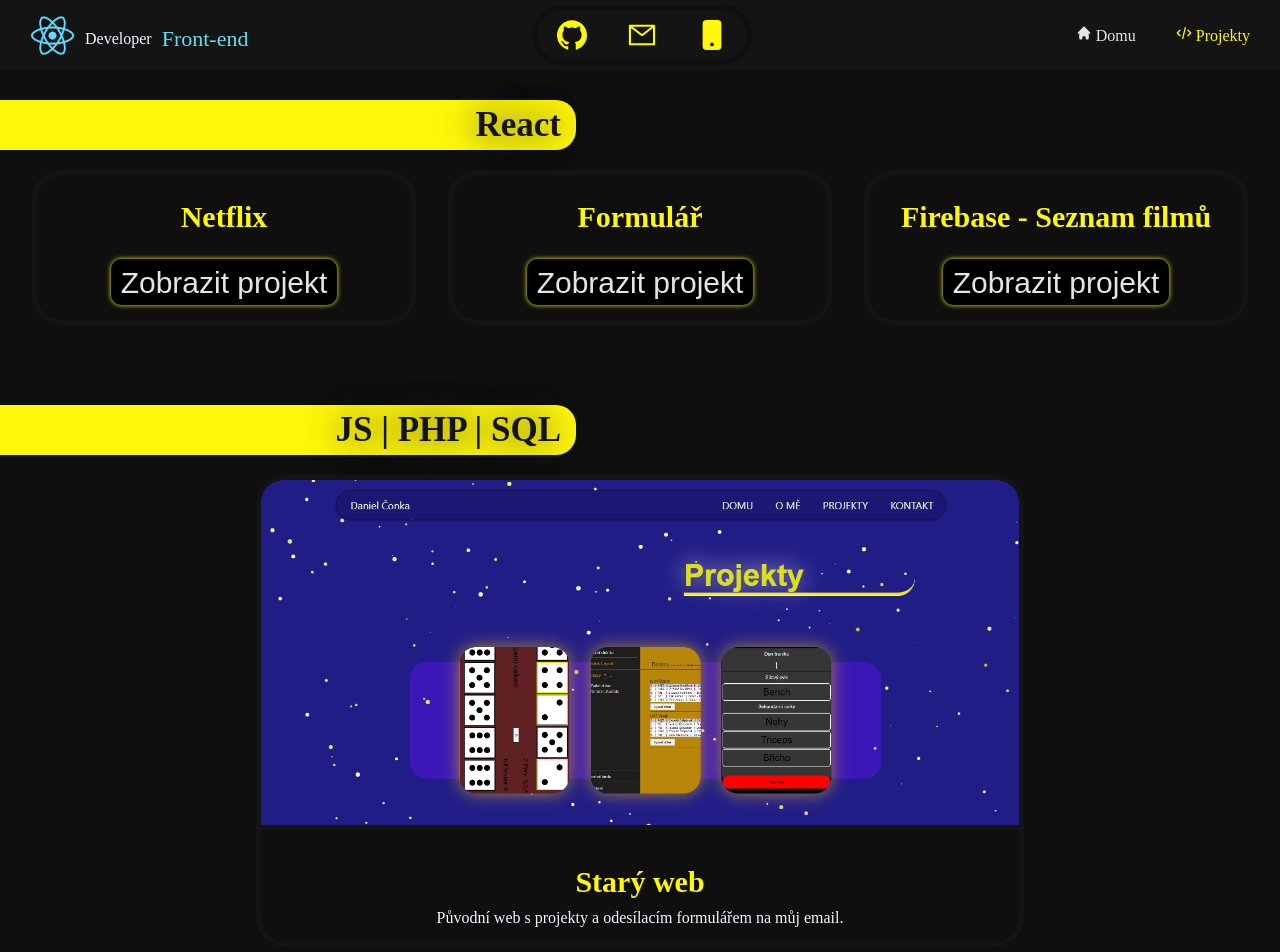
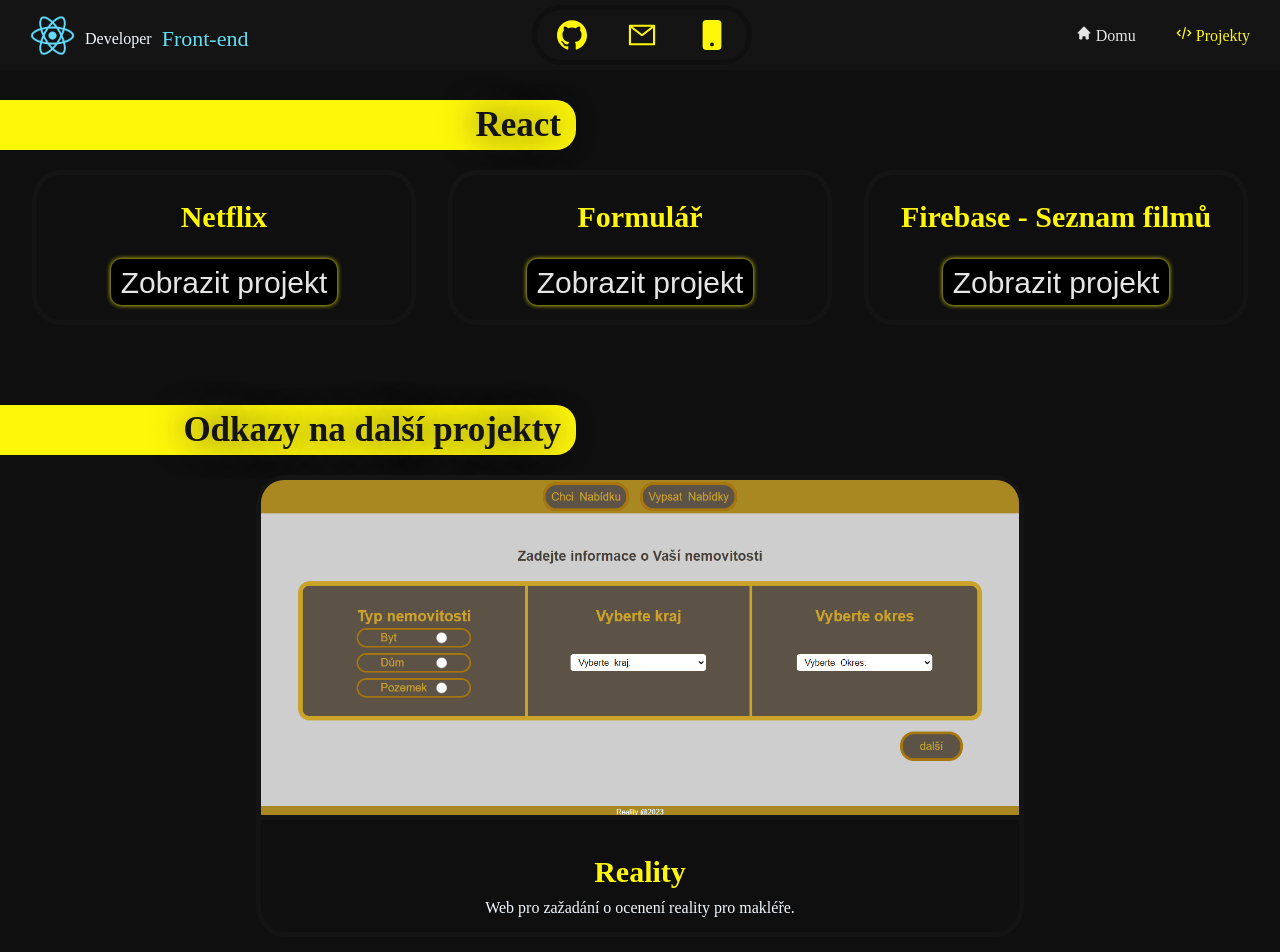
Before and after one commit to danielconka1993/main-web, a React (Create React App) app: page /projekty in a window 1280 px wide. Shown: the top 952 px of the page. Built offline with nearby package versions, Linux system fonts and the light colour scheme.

Commit message:
Projekty - Přidán projekt Reality

```diff
--- a/src/pages/Projekty.js
+++ b/src/pages/Projekty.js
@@ -1,9 +1,11 @@
 import { useState } from "react"
 import "./css/Projekty.css"
-import staryWeb from "./Projekty/staryweb.png"
 import Netflix from "./Projekty/Netflix/Netflix"
 import NoFirebase1 from "./Projekty/Form/noFirebase1/Form1"
 import Firebase1 from "./Projekty/Form/firebase/Form2"
+
+import realityImg from "./Projekty/Reality/reality.png"
+import staryWeb from "./Projekty/staryweb.png"
 
 
 
@@ -53,6 +55,18 @@
           </article>
 
           <article className="container-jazyk">
+            <h1>Odkazy na další projekty</h1>
+
+            <div className='jeden-projekt odkazoveProjekty'>
+            <a href="https://reality-arevyhs.netlify.app/chci-nabidku" target="_blank" rel="noopener noreferrer"><img src={realityImg} alt="" />
+                <h3>Reality</h3></a>
+              <strong>Web pro zažadání o ocenení reality pro makléře.</strong>
+            </div>
+          </article>
+
+
+
+          <article className="container-jazyk">
             <h1>JS | PHP | SQL</h1>
             <div className='jeden-projekt staryweb'>
               <a href="https://arevyhs.000webhostapp.com" target="_blank" rel="noopener noreferrer">
--- a/src/pages/css/Projekty.css
+++ b/src/pages/css/Projekty.css
@@ -57,10 +57,8 @@
     margin-top: 100px;
     border: 5px solid #141414;
     border-radius: 30px;
-    /* width: 100%; */
     transition: box-shadow linear 0.3s;
     position: relative;
-    /* margin-left: 20px; */
 }
 
     .jedenprojekt-small{
@@ -111,7 +109,9 @@
             background-color: #141414;
         }
 
-    .projekty .staryweb{
+ /* Odkazové projekty + starý web */
+    .projekty .staryweb,
+    .projekty .odkazoveProjekty{
         width: 60%;
     }
     .projekty .jeden-projekt strong{
```
Also changed, not shown: src/pages/Projekty/Reality/reality.png (added).
